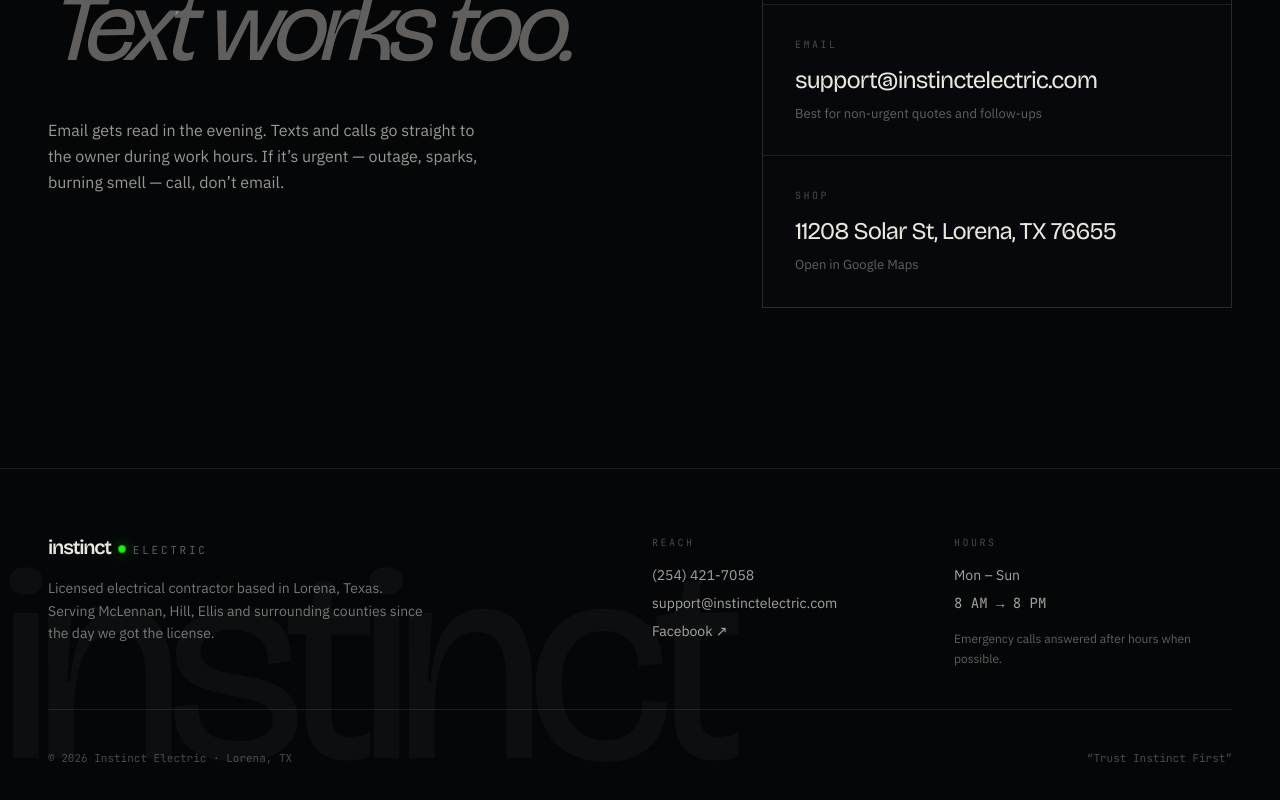
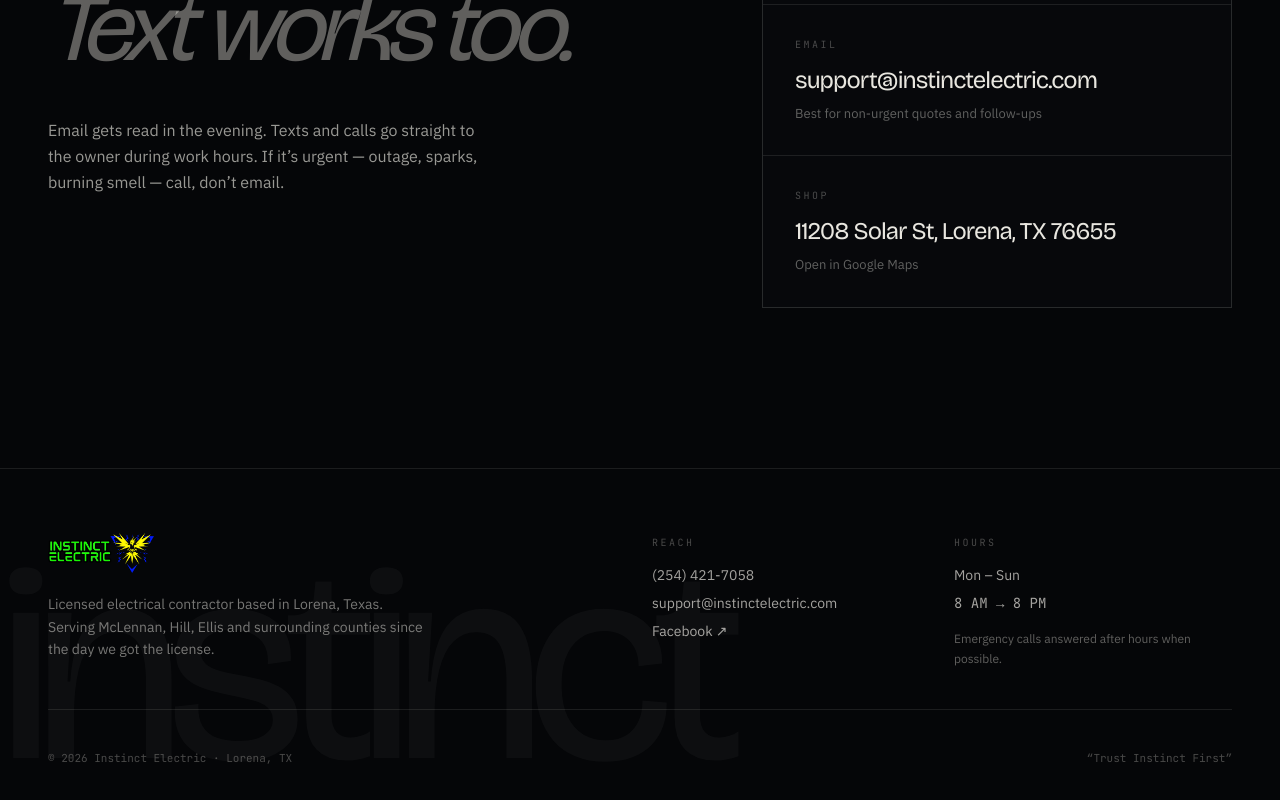
Before and after one commit to PVMOptimization/Instinctelectric, a React (Vite) app: page / in a window 1280 px wide. Shown: the part 6680-7480 px from the top of the page. Built offline with nearby package versions, Linux system fonts and the light colour scheme.

Commit message:
Update Footer.tsx

```diff
--- a/src/components/Footer.tsx
+++ b/src/components/Footer.tsx
@@ -16,19 +16,13 @@
 
       <div className="relative grid grid-cols-12 gap-x-6 gap-y-10">
         <div className="col-span-12 md:col-span-6">
-          <div className="flex items-baseline gap-2">
-            <span className="font-display font-semibold tracking-crush text-bone text-xl">
-              instinct
-            </span>
-            <span
-              className="inline-block h-1.5 w-1.5 rounded-full bg-live live-dot translate-y-[-2px]"
-              aria-hidden
-            />
-            <span className="font-mono text-[11px] tracking-[0.25em] text-bone/40">
-              ELECTRIC
-            </span>
-          </div>
-          <p className="mt-4 max-w-sm text-bone/50 text-sm leading-relaxed">
+          <img
+            src="/instinct-logo.webp"
+            alt="Instinct Electric"
+            className="h-9 sm:h-10 w-auto"
+            draggable={false}
+          />
+          <p className="mt-5 max-w-sm text-bone/50 text-sm leading-relaxed">
             Licensed electrical contractor based in Lorena, Texas. Serving
             McLennan, Hill, Ellis and surrounding counties since the day we
             got the license.
```
